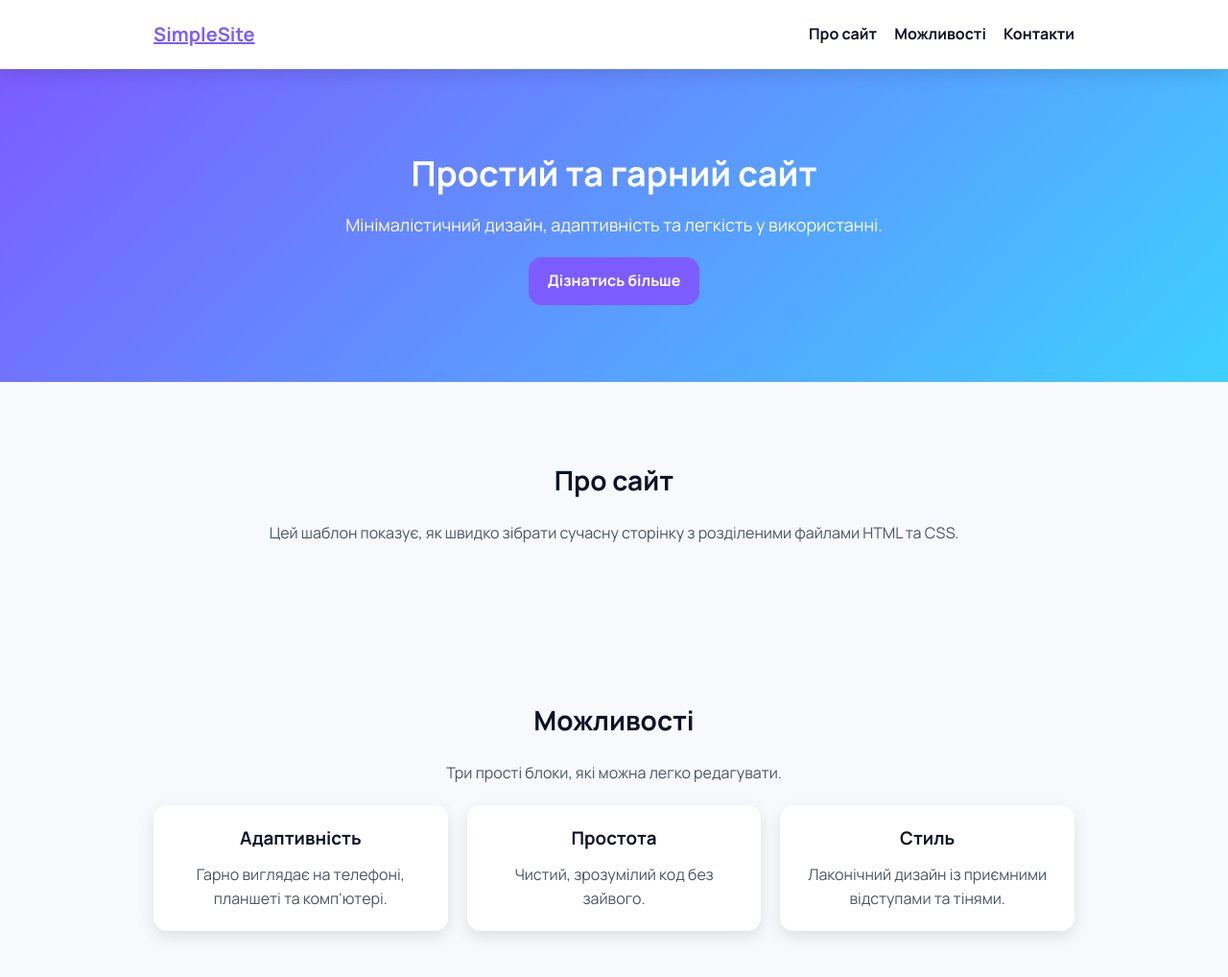
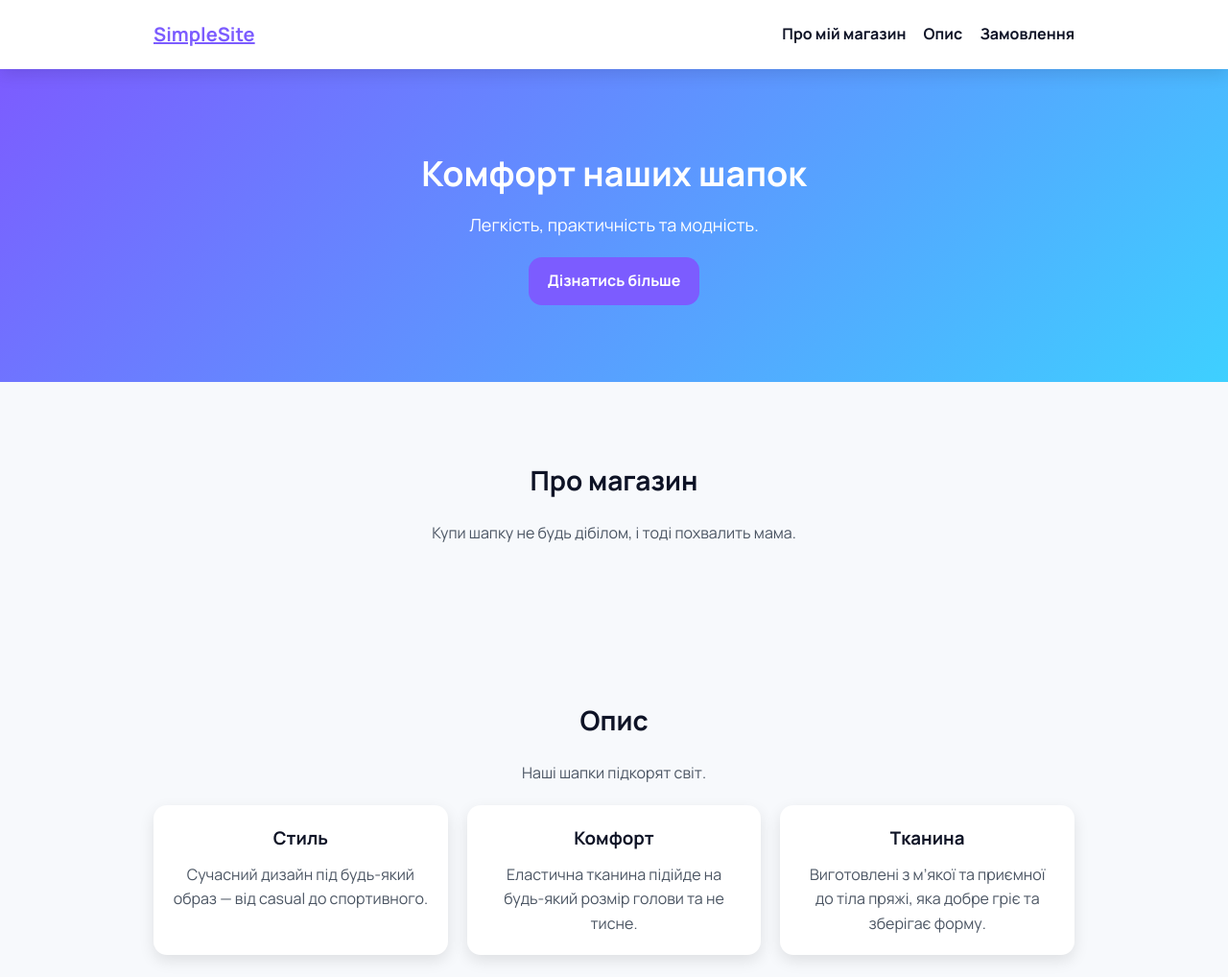
Before and after one commit to Skvele/firsthtml, a website built with webpack: page index.html in a window 1280 px wide. Shown: the top 1018 px of the page at 96% size. Built offline with nearby package versions, Linux system fonts and the light colour scheme.

Commit message:
index.html

```diff
--- a/index.html
+++ b/index.html
@@ -3,8 +3,8 @@
 <head>
   <meta charset="utf-8" />
   <meta name="viewport" content="width=device-width, initial-scale=1" />
-  <title>SimpleSite — Легкий сайт</title>
-  <meta name="description" content="Мінімалістичний, адаптивний шаблон сайту зі стилями в окремому файлі." />
+  <title>SimpleSite — Шапки</title>
+  <meta name="description" content="Купи Шапки" />
   <link href="https://fonts.googleapis.com/css2?family=Manrope:wght@400;700&display=swap" rel="stylesheet">
   <link rel="stylesheet" href="styles.css">
 </head>
@@ -14,9 +14,9 @@
   <div class="container nav-bar">
     <a class="logo" href="#home">SimpleSite</a>
     <div class="nav-links">
-      <a href="#about">Про сайт</a>
-      <a href="#features">Можливості</a>
-      <a href="#contact">Контакти</a>
+      <a href="#about">Про мій магазин</a>
+      <a href="#features">Опис</a>
+      <a href="#contact">Замовлення</a>
     </div>
   </div>
 </nav>
@@ -24,8 +24,8 @@
 
 <header id="home" class="hero">
   <div class="container">
-    <h1>Простий та гарний сайт</h1>
-    <p>Мінімалістичний дизайн, адаптивність та легкість у використанні.</p>
+    <h1>Комфорт наших шапок</h1>
+    <p>Легкість, практичність та модність.</p>
     <a class="btn" href="#features">Дізнатись більше</a>
   </div>
 </header>
@@ -33,28 +33,28 @@
 
 <section id="about">
   <div class="container">
-    <h2>Про сайт</h2>
-    <p>Цей шаблон показує, як швидко зібрати сучасну сторінку з розділеними файлами HTML та CSS.</p>
+    <h2>Про магазин</h2>
+    <p>Купи шапку не будь дібілом, і тоді похвалить мама.</p>
   </div>
 </section>
 
 
 <section id="features">
   <div class="container">
-    <h2>Можливості</h2>
-    <p>Три прості блоки, які можна легко редагувати.</p>
+    <h2>Опис</h2>
+    <p>Наші шапки підкорят світ.</p>
     <div class="grid-3" style="margin-top: 20px;">
       <article class="card">
-        <h3>Адаптивність</h3>
-        <p>Гарно виглядає на телефоні, планшеті та комп'ютері.</p>
+        <h3>Стиль</h3>
+        <p>Сучасний дизайн під будь-який образ — від casual до спортивного.</p>
       </article>
       <article class="card">
-        <h3>Простота</h3>
-        <p>Чистий, зрозумілий код без зайвого.</p>
+        <h3>Комфорт</h3>
+        <p>Еластична тканина підійде на будь-який розмір голови та не тисне.</p>
       </article>
       <article class="card">
-        <h3>Стиль</h3>
-        <p>Лаконічний дизайн із приємними відступами та тінями.</p>
+        <h3>Тканина</h3>
+        <p>Виготовлені з м’якої та приємної до тіла пряжі, яка добре гріє та зберігає форму.</p>
       </article>
     </div>
   </div>
```
